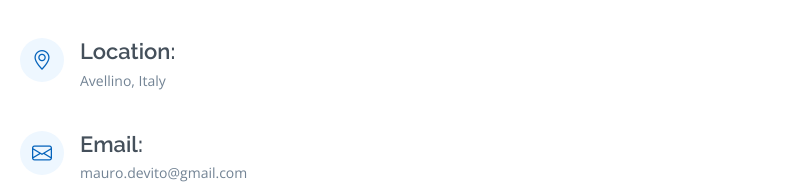
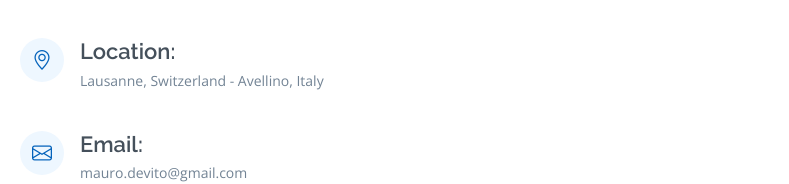
Before and after one commit to maurodevito/cv, a plain HTML site: page index.html in a window 1280 px wide. Shown: the part 6213-6397 px from the top of the page, without its empty margins (112-901 px from the left). Drawn offline with nearby package versions, Linux system fonts and the light colour scheme.

Commit message:
Added Lausanne Switzerland as location

```diff
--- a/index.html
+++ b/index.html
@@ -824,7 +824,7 @@
               <div class="address">
                 <i class="bi bi-geo-alt"></i>
                 <h4>Location:</h4>
-                <p>Avellino, Italy</p>
+                <p>Lausanne, Switzerland - Avellino, Italy</p>
               </div>
 
               <div class="email">
```
